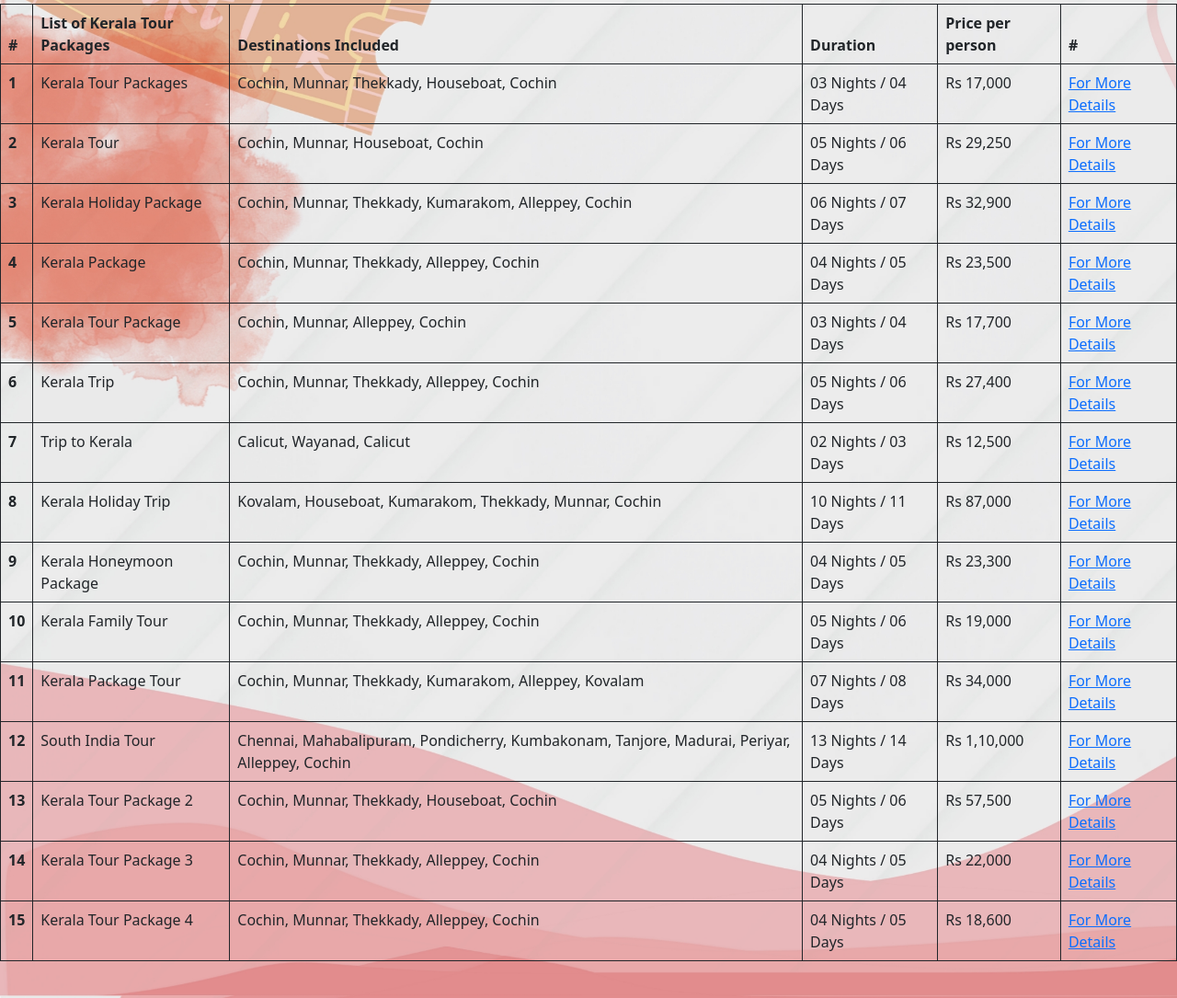
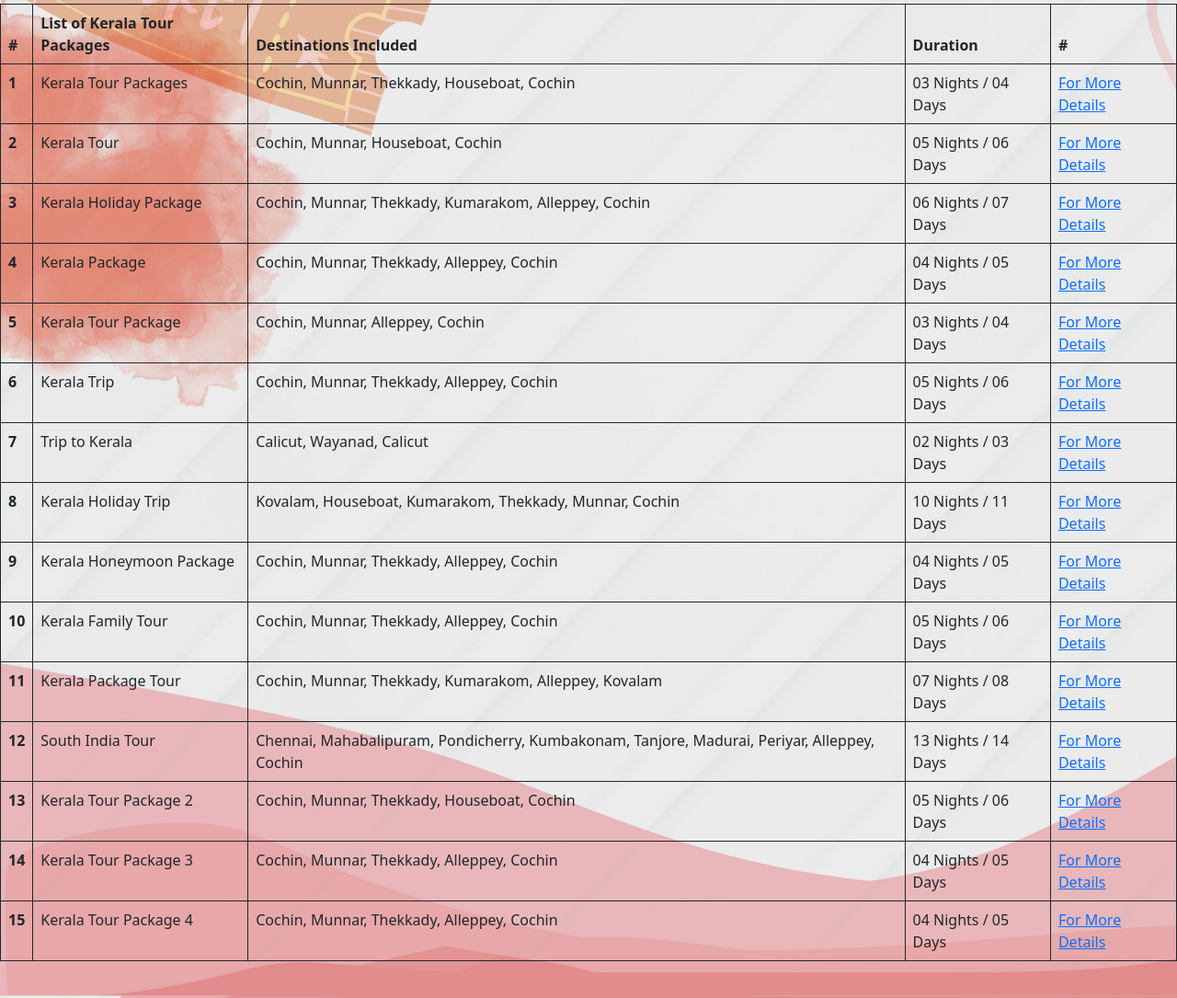
Before and after one commit to ankithremesh/Aleta-Pakka-Final, a plain HTML site: page table.html in a window 1280 px wide. Shown: the part 637-1722 px from the top of the page at 92% size. Drawn offline with nearby package versions, Linux system fonts and the light colour scheme.

```diff
--- a/table.html
+++ b/table.html
@@ -84,7 +84,6 @@
             <th scope="col">List of Kerala Tour Packages</th>
             <th scope="col">Destinations Included</th>
             <th scope="col">Duration</th>
-            <th scope="col">Price per person</th>
             <th scope="col">#</th>
           </tr>
         </thead>
@@ -94,7 +93,6 @@
             <td>Kerala Tour Packages</td>
             <td>Cochin, Munnar, Thekkady, Houseboat, Cochin</td>
             <td>03 Nights / 04 Days</td>
-            <td>Rs 17,000</td>
             <td><a href="https://api.whatsapp.com/send/?phone=919633533033&text&type=phone_number&app_absent=0">For More Details</a></td>
 
           </tr>
@@ -103,7 +101,6 @@
             <td>Kerala Tour</td>
             <td>Cochin, Munnar, Houseboat, Cochin</td>
             <td>05 Nights / 06 Days</td>
-            <td>Rs 29,250</td>
             <td><a href="https://api.whatsapp.com/send/?phone=919633533033&text&type=phone_number&app_absent=0">For More Details</a></td>
           </tr>
           <tr>
@@ -111,7 +108,6 @@
             <td>Kerala Holiday Package</td>
             <td>Cochin, Munnar, Thekkady, Kumarakom, Alleppey, Cochin</td>
             <td>06 Nights / 07 Days</td>
-            <td>Rs 32,900</td>
             <td><a href="https://api.whatsapp.com/send/?phone=919633533033&text&type=phone_number&app_absent=0">For More Details</a></td>
           </tr>
           <tr>
@@ -119,7 +115,6 @@
             <td>Kerala Package</td>
             <td>Cochin, Munnar, Thekkady, Alleppey, Cochin</td>
             <td>04 Nights / 05 Days</td>
-            <td>Rs 23,500</td>
             <td><a href="https://api.whatsapp.com/send/?phone=919633533033&text&type=phone_number&app_absent=0">For More Details</a></td>
           </tr>
           <tr>
@@ -127,7 +122,6 @@
             <td>Kerala Tour Package</td>
             <td>Cochin, Munnar, Alleppey, Cochin</td>
             <td>03 Nights / 04 Days</td>
-            <td>Rs 17,700</td>
             <td><a href="https://api.whatsapp.com/send/?phone=919633533033&text&type=phone_number&app_absent=0">For More Details</a></td>
           </tr>
           <tr>
@@ -135,7 +129,6 @@
             <td>Kerala Trip</td>
             <td>Cochin, Munnar, Thekkady, Alleppey, Cochin</td>
             <td>05 Nights / 06 Days</td>
-            <td>Rs 27,400</td>
             <td><a href="https://api.whatsapp.com/send/?phone=919633533033&text&type=phone_number&app_absent=0">For More Details</a></td>
           </tr>
           <tr>
@@ -143,7 +136,6 @@
             <td>Trip to Kerala</td>
             <td>Calicut, Wayanad, Calicut</td>
             <td>02 Nights / 03 Days</td>
-            <td>Rs 12,500</td>
             <td><a href="https://api.whatsapp.com/send/?phone=919633533033&text&type=phone_number&app_absent=0">For More Details</a></td>
           </tr>
           <tr>
@@ -151,7 +143,6 @@
             <td>Kerala Holiday Trip</td>
             <td>Kovalam, Houseboat, Kumarakom, Thekkady, Munnar, Cochin</td>
             <td>10 Nights / 11 Days</td>
-            <td>Rs 87,000</td>
             <td><a href="https://api.whatsapp.com/send/?phone=919633533033&text&type=phone_number&app_absent=0">For More Details</a></td>
           </tr>
           <tr>
@@ -159,7 +150,6 @@
             <td>Kerala Honeymoon Package</td>
             <td>Cochin, Munnar, Thekkady, Alleppey, Cochin</td>
             <td>04 Nights / 05 Days	</td>
-            <td>Rs 23,300</td>
             <td><a href="https://api.whatsapp.com/send/?phone=919633533033&text&type=phone_number&app_absent=0">For More Details</a></td>
           </tr>
           <tr>
@@ -167,7 +157,6 @@
             <td>Kerala Family Tour</td>
             <td>Cochin, Munnar, Thekkady, Alleppey, Cochin</td>
             <td>05 Nights / 06 Days	</td>
-            <td>Rs 19,000</td>
             <td><a href="https://api.whatsapp.com/send/?phone=919633533033&text&type=phone_number&app_absent=0">For More Details</a></td>
           </tr>
           <tr>
@@ -175,7 +164,6 @@
             <td>Kerala Package Tour</td>
             <td>Cochin, Munnar, Thekkady, Kumarakom, Alleppey, Kovalam</td>
             <td>07 Nights / 08 Days	</td>
-            <td>Rs 34,000</td>
             <td><a href="https://api.whatsapp.com/send/?phone=919633533033&text&type=phone_number&app_absent=0">For More Details</a></td>
           </tr>
           <tr>
@@ -183,7 +171,6 @@
             <td>South India Tour</td>
             <td>Chennai, Mahabalipuram, Pondicherry, Kumbakonam, Tanjore, Madurai, Periyar, Alleppey, Cochin</td>
             <td>13 Nights / 14 Days</td>
-            <td>Rs 1,10,000</td>
             <td><a href="https://api.whatsapp.com/send/?phone=919633533033&text&type=phone_number&app_absent=0">For More Details</a></td>
           </tr>
           <tr>
@@ -191,7 +178,6 @@
             <td>Kerala Tour Package 2</td>
             <td>Cochin, Munnar, Thekkady, Houseboat, Cochin</td>
             <td>05 Nights / 06 Days</td>
-            <td>Rs 57,500</td>
             <td><a href="https://api.whatsapp.com/send/?phone=919633533033&text&type=phone_number&app_absent=0">For More Details</a></td>
           </tr>
           <tr>
@@ -199,7 +185,6 @@
             <td>Kerala Tour Package 3</td>
             <td>Cochin, Munnar, Thekkady, Alleppey, Cochin	</td>
             <td>04 Nights / 05 Days</td>
-            <td>Rs 22,000</td>
             <td><a href="https://api.whatsapp.com/send/?phone=919633533033&text&type=phone_number&app_absent=0">For More Details</a></td>
           </tr>
           <tr>
@@ -207,7 +192,6 @@
             <td>Kerala Tour Package 4</td>
             <td>Cochin, Munnar, Thekkady, Alleppey, Cochin</td>
             <td>04 Nights / 05 Days</td>
-            <td>Rs 18,600</td>
             <td><a href="https://api.whatsapp.com/send/?phone=919633533033&text&type=phone_number&app_absent=0">For More Details</a></td>
           </tr>
         </tbody>
```
Also changed, not shown: index.html (+23 -1 lines).
